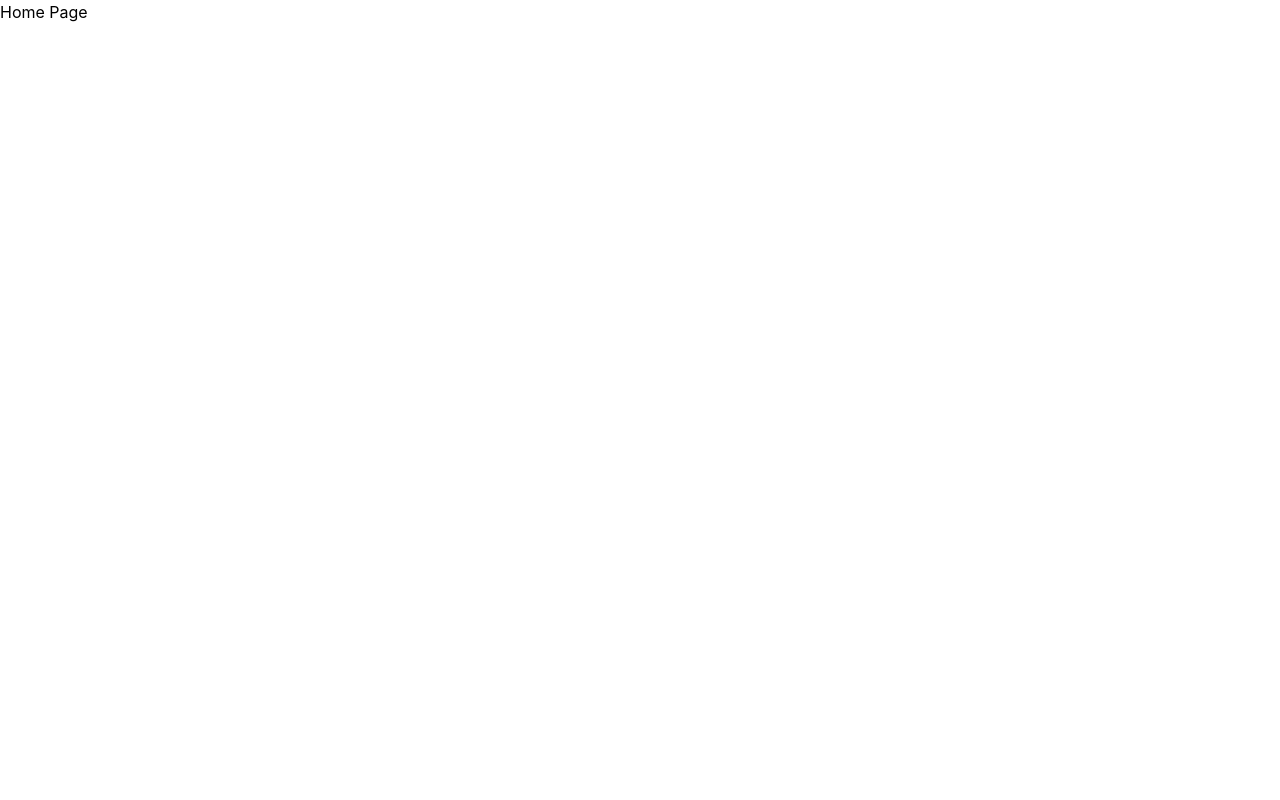
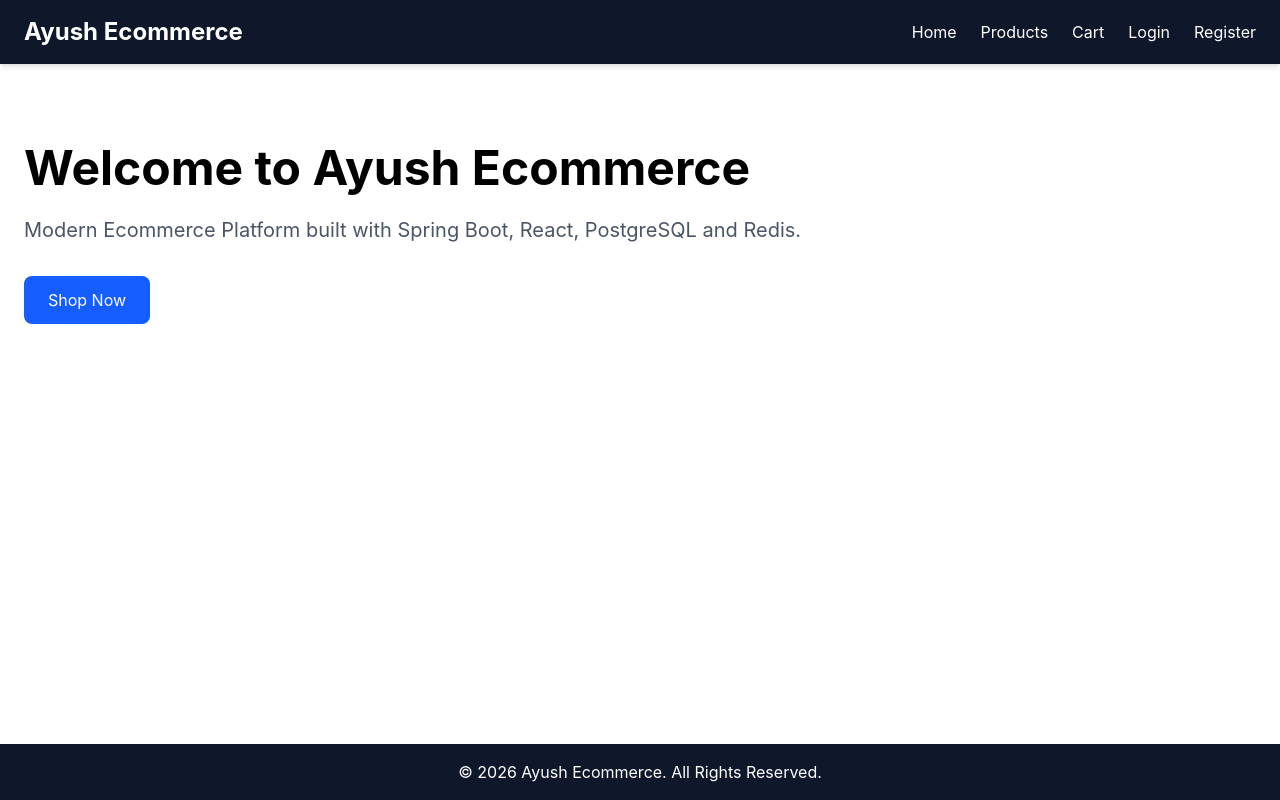
Before and after one commit to ayusseth/scalable-ecommerce-platform, a React app in the folder frontend/: page / in a window 1280 px wide. Built offline with nearby package versions, Linux system fonts and the light colour scheme; the HTML template or start-up script is replaced by a standard one.

Commit message:
fix(frontend): move MainLayout to layouts directory and resolve route imports

```diff
--- /dev/null
+++ b/frontend/src/components/Footer.jsx
@@ -0,0 +1,11 @@
+function Footer() {
+  return (
+    <footer className="bg-slate-900 text-white mt-auto">
+      <div className="max-w-7xl mx-auto px-6 py-4 text-center">
+        © 2026 Ayush Ecommerce. All Rights Reserved.
+      </div>
+    </footer>
+  );
+}
+
+export default Footer;
--- /dev/null
+++ b/frontend/src/components/Navbar.jsx
@@ -0,0 +1,28 @@
+import { Link } from "react-router-dom";
+
+function Navbar() {
+  return (
+    <nav className="bg-slate-900 text-white shadow-md">
+      <div className="max-w-7xl mx-auto px-6 py-4 flex justify-between items-center">
+
+        <Link
+          to="/"
+          className="text-2xl font-bold"
+        >
+          Ayush Ecommerce
+        </Link>
+
+        <div className="flex gap-6">
+          <Link to="/">Home</Link>
+          <Link to="/products">Products</Link>
+          <Link to="/cart">Cart</Link>
+          <Link to="/login">Login</Link>
+          <Link to="/register">Register</Link>
+        </div>
+
+      </div>
+    </nav>
+  );
+}
+
+export default Navbar;
--- /dev/null
+++ b/frontend/src/layouts/MainLayout.jsx
@@ -0,0 +1,20 @@
+import Navbar from "../components/Navbar";
+import Footer from "../components/Footer";
+
+function MainLayout({ children }) {
+  return (
+    <div className="min-h-screen flex flex-col">
+
+      <Navbar />
+
+      <main className="flex-grow">
+        {children}
+      </main>
+
+      <Footer />
+
+    </div>
+  );
+}
+
+export default MainLayout;
--- /dev/null
+++ b/frontend/src/pages/auth/LoginPage.jsx
@@ -0,0 +1,13 @@
+import MainLayout from "../../layouts/MainLayout";
+
+function LoginPage() {
+  return (
+    <MainLayout>
+      <h1 className="text-4xl p-10">
+        Login Page
+      </h1>
+    </MainLayout>
+  );
+}
+
+export default LoginPage;
--- /dev/null
+++ b/frontend/src/pages/auth/RegisterPage.jsx
@@ -0,0 +1,13 @@
+import MainLayout from "../../layouts/MainLayout";
+
+function RegisterPage() {
+  return (
+    <MainLayout>
+      <h1 className="text-4xl p-10">
+        Register Page
+      </h1>
+    </MainLayout>
+  );
+}
+
+export default RegisterPage;
--- /dev/null
+++ b/frontend/src/pages/cart/CartPage.jsx
@@ -0,0 +1,13 @@
+import MainLayout from "../../layouts/MainLayout";
+
+function CartPage() {
+  return (
+    <MainLayout>
+      <h1 className="text-4xl p-10">
+        Cart Page
+      </h1>
+    </MainLayout>
+  );
+}
+
+export default CartPage;
--- /dev/null
+++ b/frontend/src/pages/home/HomePage.jsx
@@ -0,0 +1,37 @@
+import MainLayout from "../../layouts/MainLayout";
+
+function HomePage() {
+  return (
+    <MainLayout>
+
+      <section className="max-w-7xl mx-auto px-6 py-20">
+
+        <h1 className="text-5xl font-bold mb-6">
+          Welcome to Ayush Ecommerce
+        </h1>
+
+        <p className="text-xl text-gray-600 mb-8">
+          Modern Ecommerce Platform built with
+          Spring Boot, React, PostgreSQL and Redis.
+        </p>
+
+        <button
+          className="
+          bg-blue-600
+          text-white
+          px-6
+          py-3
+          rounded-lg
+          hover:bg-blue-700
+          "
+        >
+          Shop Now
+        </button>
+
+      </section>
+
+    </MainLayout>
+  );
+}
+
+export default HomePage;
--- /dev/null
+++ b/frontend/src/pages/orders/OrdersPage.jsx
@@ -0,0 +1,13 @@
+import MainLayout from "../../layouts/MainLayout";
+
+function OrdersPage() {
+  return (
+    <MainLayout>
+      <h1 className="text-4xl p-10">
+        Orders Page
+      </h1>
+    </MainLayout>
+  );
+}
+
+export default OrdersPage;
--- /dev/null
+++ b/frontend/src/pages/products/ProductsPage.jsx
@@ -0,0 +1,13 @@
+import MainLayout from "../../layouts/MainLayout";
+
+function ProductsPage() {
+  return (
+    <MainLayout>
+      <h1 className="text-4xl p-10">
+        Products Page
+      </h1>
+    </MainLayout>
+  );
+}
+
+export default ProductsPage;
--- a/frontend/src/routes/AppRoutes.jsx
+++ b/frontend/src/routes/AppRoutes.jsx
@@ -1,4 +1,11 @@
 import { BrowserRouter, Routes, Route } from "react-router-dom";
+
+import HomePage from "../pages/home/HomePage";
+import LoginPage from "../pages/auth/LoginPage";
+import RegisterPage from "../pages/auth/RegisterPage";
+import ProductsPage from "../pages/products/ProductsPage";
+import CartPage from "../pages/cart/CartPage";
+import OrdersPage from "../pages/orders/OrdersPage";
 
 function AppRoutes() {
   return (
@@ -7,27 +14,32 @@ function AppRoutes() {
 
         <Route
           path="/"
-          element={<h1>Home Page</h1>}
+          element={<HomePage />}
         />
 
         <Route
           path="/login"
-          element={<h1>Login Page</h1>}
+          element={<LoginPage />}
         />
 
         <Route
           path="/register"
-          element={<h1>Register Page</h1>}
+          element={<RegisterPage />}
         />
 
         <Route
           path="/products"
-          element={<h1>Products Page</h1>}
+          element={<ProductsPage />}
         />
 
         <Route
           path="/cart"
-          element={<h1>Cart Page</h1>}
+          element={<CartPage />}
+        />
+
+        <Route
+          path="/orders"
+          element={<OrdersPage />}
         />
 
       </Routes>
```
